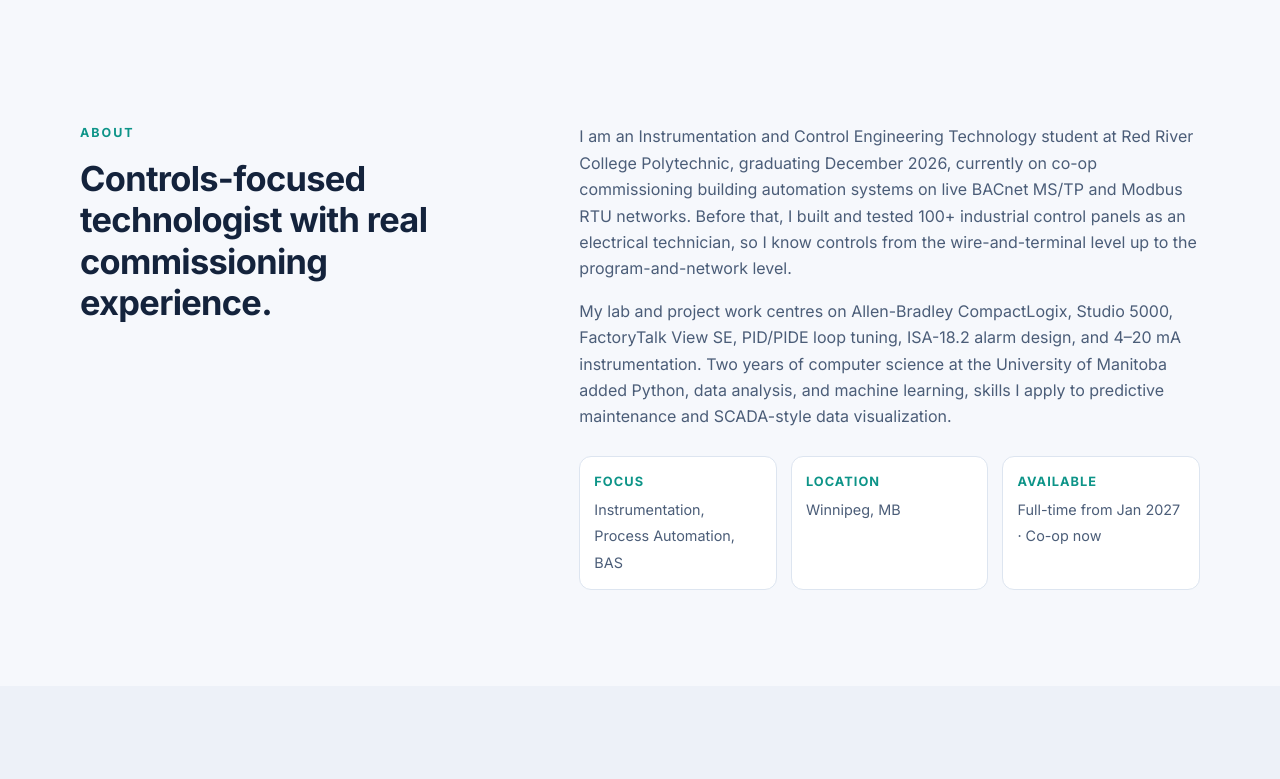
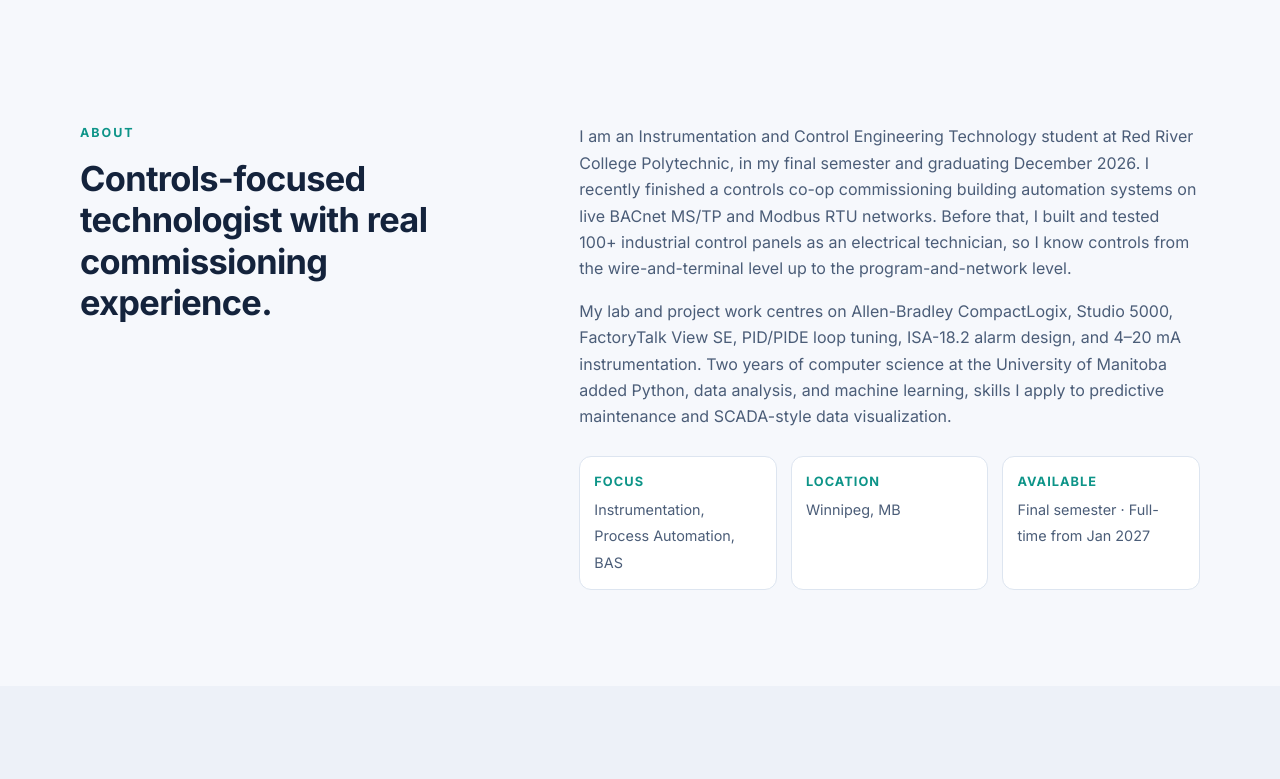
Before and after one commit to piyushshah-icet/piyushshah.github.io, a plain HTML site: page index.html in a window 1280 px wide. Shown: the part 860-1639 px from the top of the page. Drawn offline with Linux system fonts and the light colour scheme.

Commit message:
sep 7 update - new profile

```diff
--- a/index.html
+++ b/index.html
@@ -148,10 +148,10 @@
         <div class="content reveal">
           <p>
             I am an Instrumentation and Control Engineering Technology student at Red River College Polytechnic,
-            graduating December 2026, currently on co-op commissioning building automation systems on live
-            BACnet MS/TP and Modbus RTU networks. Before that, I built and tested 100+ industrial control panels
-            as an electrical technician, so I know controls from the wire-and-terminal level up to the
-            program-and-network level.
+            in my final semester and graduating December 2026. I recently finished a controls co-op
+            commissioning building automation systems on live BACnet MS/TP and Modbus RTU networks. Before that,
+            I built and tested 100+ industrial control panels as an electrical technician, so I know controls
+            from the wire-and-terminal level up to the program-and-network level.
           </p>
           <p>
             My lab and project work centres on Allen-Bradley CompactLogix, Studio 5000, FactoryTalk View SE,
@@ -162,7 +162,7 @@
           <div class="quick-facts">
             <div><strong>Focus</strong><span>Instrumentation, Process Automation, BAS</span></div>
             <div><strong>Location</strong><span>Winnipeg, MB</span></div>
-            <div><strong>Available</strong><span>Full-time from Jan 2027 · Co-op now</span></div>
+            <div><strong>Available</strong><span>Final semester · Full-time from Jan 2027</span></div>
           </div>
         </div>
       </div>
@@ -301,7 +301,7 @@
           <div class="skill-group reveal">
             <h3>PLCs &amp; Control Platforms</h3>
             <div class="skill-list">
-              <span>Allen-Bradley CompactLogix</span><span>Studio 5000 Logix Designer</span><span>Siemens S7</span><span>FactoryTalk View SE</span><span>Arduino</span>
+              <span>Allen-Bradley CompactLogix</span><span>Studio 5000 Logix Designer</span><span>Siemens S7</span><span>DeltaV</span><span>FactoryTalk View SE</span><span>Arduino</span>
             </div>
           </div>
           <div class="skill-group reveal">
```
Also changed, not shown: assets/images/profile.jpg (deleted), 1 other file.
